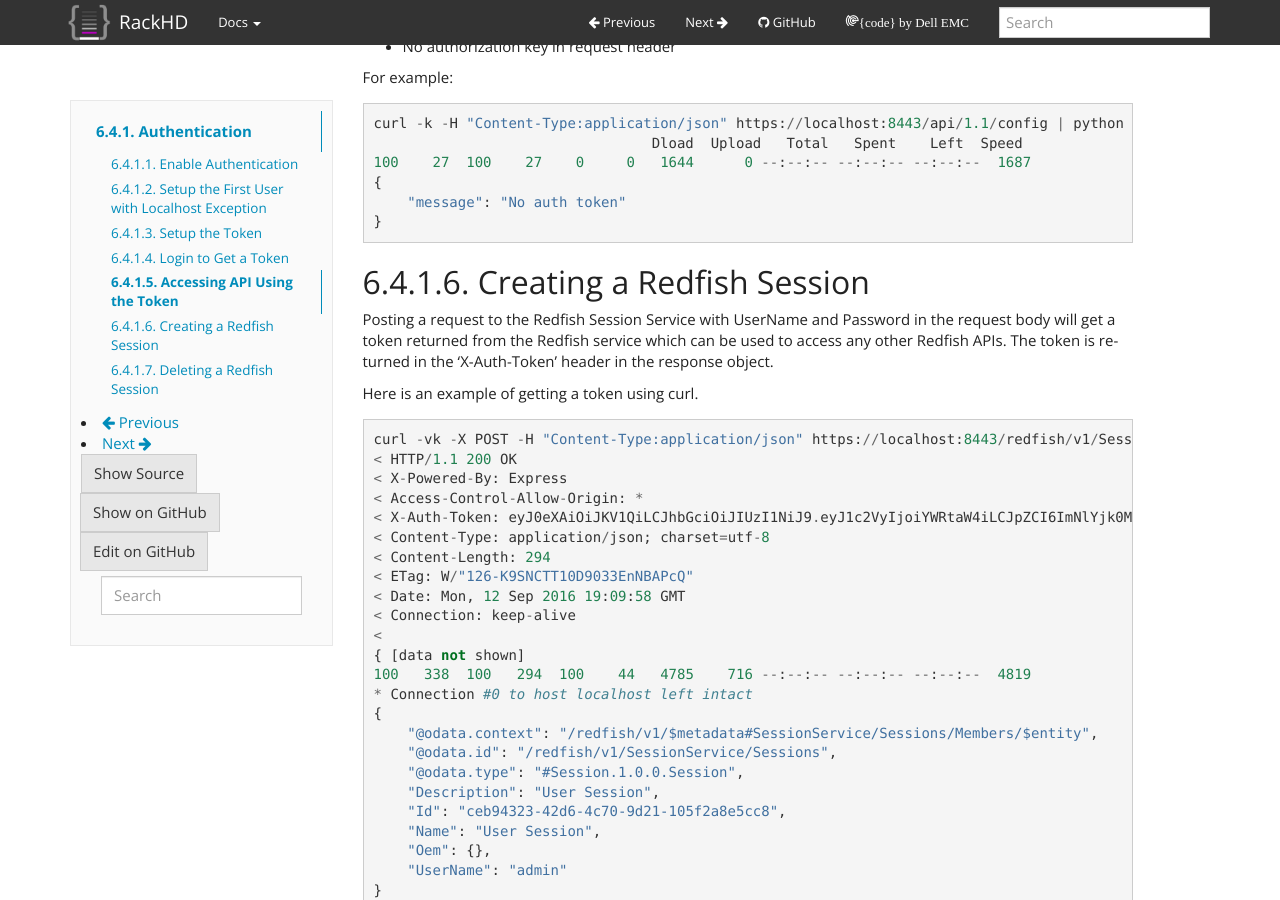
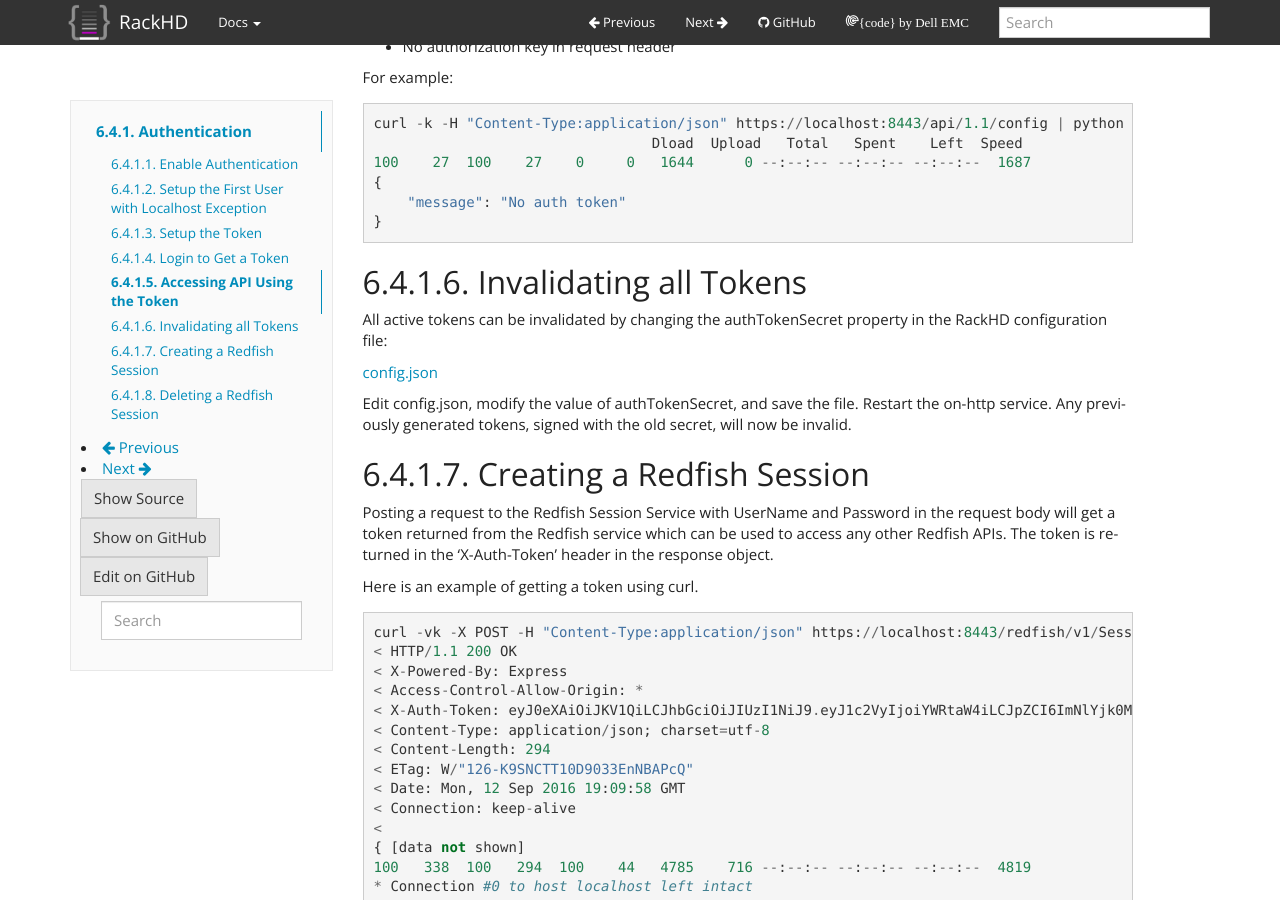
Before and after one commit to RackHD/docs, a Sphinx documentation site: the page built from docs/rackhd/authentication.rst, in a window 1280 px wide and 900 px high, scrolled down 3579 px. Built offline with Sphinx 7.4.7, drawn with Linux system fonts in a browser that asks for light colours.

Commit message:
Added instructions to invalidate all tokens
Signed-off-by: Kranti Uppala <kranti.uppala@emc.com>

```diff
--- a/docs/rackhd/authentication.rst
+++ b/docs/rackhd/authentication.rst
@@ -1,5 +1,5 @@
 Authentication
--------------------------
+--------------
 
 When 'authEnabled' is set to 'true' in the config.json file for an endpoint, authentication
 will be needed to access the APIs that are defined within that endpoint.  Enabling authentication
@@ -8,7 +8,7 @@
 This section describes how to access APIs that need authentication.
 
 Enable Authentication
-~~~~~~~~~~~~~~~~~~~~~~
+~~~~~~~~~~~~~~~~~~~~~
 
 Please refer to :ref:`http-endpoint-config-ref-label` on how to setup endpoints. Simply put,
 the following endpoint configuration will be a good start.
@@ -49,7 +49,7 @@
 .. _localhost-exception-label:
 
 Setup the First User with Localhost Exception
-~~~~~~~~~~~~~~~~~~~~~~~~~~~~~~~~~~~~~~~~~~~~~~~
+~~~~~~~~~~~~~~~~~~~~~~~~~~~~~~~~~~~~~~~~~~~~~
 
 The localhost exception permits unauthenticated access to create the first user in the system.  With
 authentication enabled, the first user can be created by issuing a POST to the /users API only if the
@@ -70,7 +70,7 @@
 false.  The default value of "enableLocalHostException" is true.
 
 Setup the Token
-~~~~~~~~~~~~~~~~~
+~~~~~~~~~~~~~~~
 
 There are few settings needed for generating the token.
 
@@ -217,6 +217,18 @@
         "message": "No auth token"
     }
 
+Invalidating all Tokens
+~~~~~~~~~~~~~~~~~~~~~~~
+
+All active tokens can be invalidated by changing the authTokenSecret property in the RackHD configuration file:
+
+config.json_
+
+.. _config.json: https://github.com/RackHD/RackHD/blob/master/packer%2Fansible%2Froles%2Fmonorail%2Ffiles%2Fconfig.json
+
+Edit config.json, modify the value of authTokenSecret, and save the file. Restart the on-http service. Any previously
+generated tokens, signed with the old secret, will now be invalid.
+
 Creating a Redfish Session
 ~~~~~~~~~~~~~~~~~~~~~~~~~~
 
```
